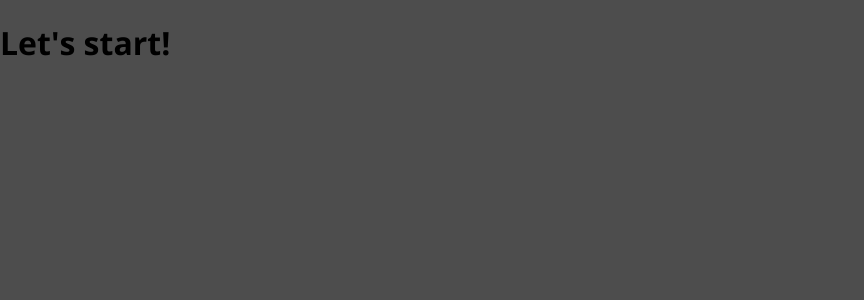
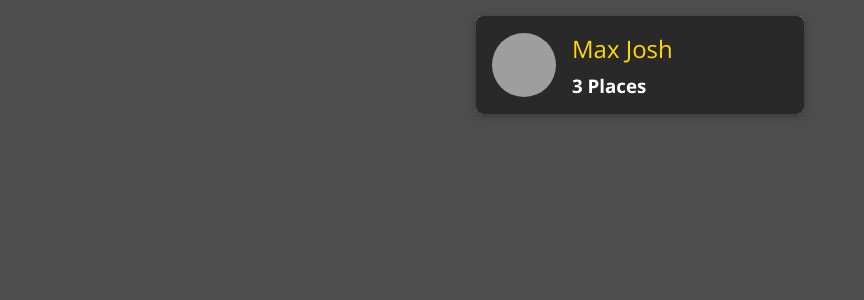
Before and after one commit to davidinmy/YourPlace-app, a React (Create React App) app in the folder client/: page / in a window 1280 px wide. Shown: the top 300 px of the page, without its empty margins (0-864 px from the left). Built offline with nearby package versions, Linux system fonts and the light colour scheme; grey boxes are pictures that could not be loaded.

Commit message:
add userItem component

```diff
--- a/client/package.json
+++ b/client/package.json
@@ -5,6 +5,7 @@
   "dependencies": {
     "react": "^16.11.0",
     "react-dom": "^16.11.0",
+    "react-router-dom": "6.15.0",
     "react-scripts": "3.2.0"
   },
   "scripts": {
--- a/client/src/App.js
+++ b/client/src/App.js
@@ -1,7 +1,24 @@
-import React from 'react';
+import React from "react";
+import { createBrowserRouter, RouterProvider } from "react-router-dom";
+import Users from "./users/pages/Users";
+import NewPlace from "./places/pages/NewPlace";
+
+const router = createBrowserRouter([
+  {
+    path: "/",
+    // element: <Users />,
+    children: [
+      { index: true, element: <Users /> },
+      {
+        path: "places/new",
+        element: <NewPlace />,
+      },
+    ],
+  },
+]);
 
 function App() {
-  return <h1>Let's start!</h1>;
+  return <RouterProvider router={router} />;
 }
 
 export default App;
--- /dev/null
+++ b/client/src/places/pages/NewPlace.js
@@ -0,0 +1,7 @@
+import React from "react";
+
+const NewPlace = () => {
+  return <h2>New Place!</h2>;
+};
+
+export default NewPlace;
--- /dev/null
+++ b/client/src/shared/components/UIElements/Avatar.css
@@ -0,0 +1,15 @@
+.avatar {
+  width: 100%;
+  height: 100%;
+  display: flex;
+  justify-content: center;
+  align-items: center;
+}
+
+.avatar img {
+  display: block;
+  border-radius: 50%;
+  width: 100%;
+  height: 100%;
+  object-fit: cover;
+}
--- /dev/null
+++ b/client/src/shared/components/UIElements/Avatar.js
@@ -0,0 +1,17 @@
+import React from 'react';
+
+import './Avatar.css';
+
+const Avatar = props => {
+  return (
+    <div className={`avatar ${props.className}`} style={props.style}>
+      <img
+        src={props.image}
+        alt={props.alt}
+        style={{ width: props.width, height: props.width }}
+      />
+    </div>
+  );
+};
+
+export default Avatar;
--- /dev/null
+++ b/client/src/shared/components/UIElements/Card.css
@@ -0,0 +1,9 @@
+.card {
+  position: relative;
+  margin: 0;
+  box-shadow: 0 2px 8px rgba(0, 0, 0, 0.26);
+  border-radius: 6px;
+  padding: 1rem;
+  overflow: hidden;
+  background: white;
+}
--- /dev/null
+++ b/client/src/shared/components/UIElements/Card.js
@@ -0,0 +1,13 @@
+import React from 'react';
+
+import './Card.css';
+
+const Card = props => {
+  return (
+    <div className={`card ${props.className}`} style={props.style}>
+      {props.children}
+    </div>
+  );
+};
+
+export default Card;
--- /dev/null
+++ b/client/src/users/components/UserItem.css
@@ -0,0 +1,49 @@
+.user-item {
+    margin: 1rem;
+    width: calc(45% - 2rem);
+    min-width: 17.5rem;
+  }
+
+  .user-item a {
+    display: flex;
+    align-items: center;
+    width: 100%;
+    height: 100%;
+    text-decoration: none;
+    padding: 1rem;
+    color: white;
+    background: #292929;
+  }
+
+  .user-item a:hover,
+  .user-item a:active {
+    background: #ffd900;
+  }
+
+  .user-item__content {
+    padding: 0;
+  }
+
+  .user-item__image {
+    width: 4rem;
+    height: 4rem;
+    margin-right: 1rem;
+  }
+
+  .user-item__info h2 {
+    font-size: 1.5rem;
+    margin: 0 0 0.5rem 0;
+    font-weight: normal;
+    color: #ffd900;
+  }
+
+  .user-item:hover h2,
+  .user-item:active h2,
+  .user-item:hover h3,
+  .user-item:active h3 {
+    color: #292929;
+  }
+
+  .user-item__info h3 {
+    margin: 0;
+  }
--- /dev/null
+++ b/client/src/users/components/UserItem.js
@@ -0,0 +1,27 @@
+import React from "react";
+import { Link } from "react-router-dom";
+import Card from "../../shared/components/UIElements/Card";
+import Avatar from "../../shared/components/UIElements/Avatar";
+import "./UserItem.css";
+
+const UserItem = (props) => {
+  return (
+    <li className="user-item">
+      <Card className="user-item__content">
+        <Link to={`/${props.id}/places`}>
+          <div className="user-item__image">
+            <Avatar image={props.image} alt={props.name} />
+          </div>
+          <div className="user-item__info">
+            <h2>{props.name}</h2>
+            <h3>
+              {props.placeCount} {props.placeCount === 1 ? "Place" : "Places"}
+            </h3>
+          </div>
+        </Link>
+      </Card>
+    </li>
+  );
+};
+
+export default UserItem;
--- /dev/null
+++ b/client/src/users/components/UsersList.css
@@ -0,0 +1,17 @@
+.center {
+    text-align: center;
+    display: flex;
+    justify-content: center;
+    align-items: center;
+  }
+
+  .users-list {
+    list-style: none;
+    margin: 0 auto;
+    padding: 0;
+    width: 90%;
+    max-width: 50rem;
+    display: flex;
+    justify-content: center;
+    flex-wrap: wrap;
+  }
--- /dev/null
+++ b/client/src/users/components/UsersList.js
@@ -0,0 +1,31 @@
+import React from "react";
+import UserItem from "./UserItem";
+
+import "./UsersList.css";
+
+const UsersList = (props) => {
+  if (props.items.length === 0) {
+    return (
+      <div className="center">
+        <h2>No users found.</h2>
+      </div>
+    );
+  }
+  return (
+    <ul className="users-list">
+      {props.items.map((user) => {
+        return (
+          <UserItem
+            key={user.id}
+            id={user.id}
+            image={user.image}
+            name={user.name}
+            placeCount={user.places}
+          />
+        );
+      })}
+    </ul>
+  );
+};
+
+export default UsersList;
--- /dev/null
+++ b/client/src/users/pages/Users.js
@@ -0,0 +1,18 @@
+import React from "react";
+import UsersList from "../components/UsersList";
+
+const Users = () => {
+  const USERS = [
+    {
+      id: "u1",
+      name: "Max Josh",
+      image:
+        "https://lh3.googleusercontent.com/ulTNkL1s8SxAEkwH4pxkHxMYh2r5HJeBRcURychonbbelmY7Yg1mFkJUS_toAPVTTBGqDtuc1dq5ZwsJv9fUQ0h12f5M919x10wmaUU",
+      places: 3,
+    },
+  ];
+
+  return <UsersList items={USERS} />;
+};
+
+export default Users;
```
Also changed, not shown: 1 other file (tests, documents, lock files or other folders).
